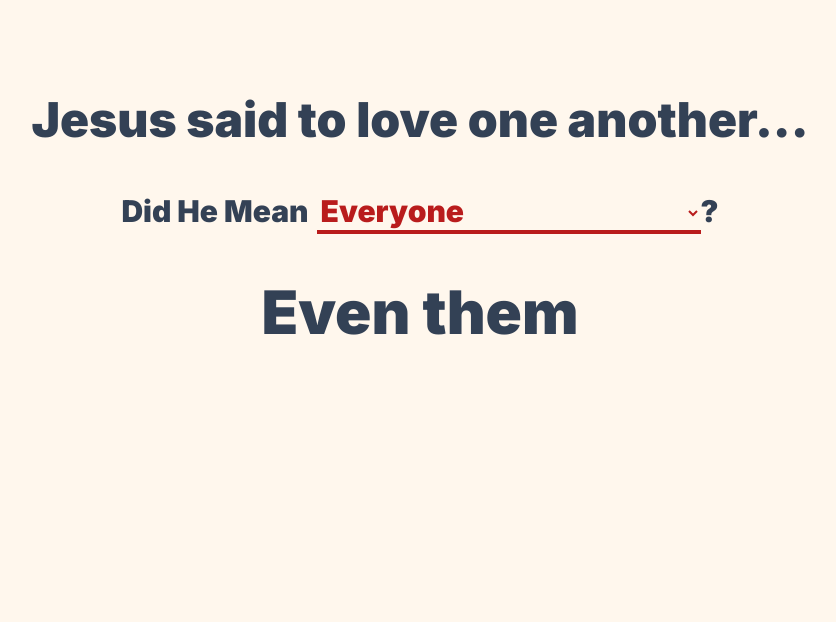
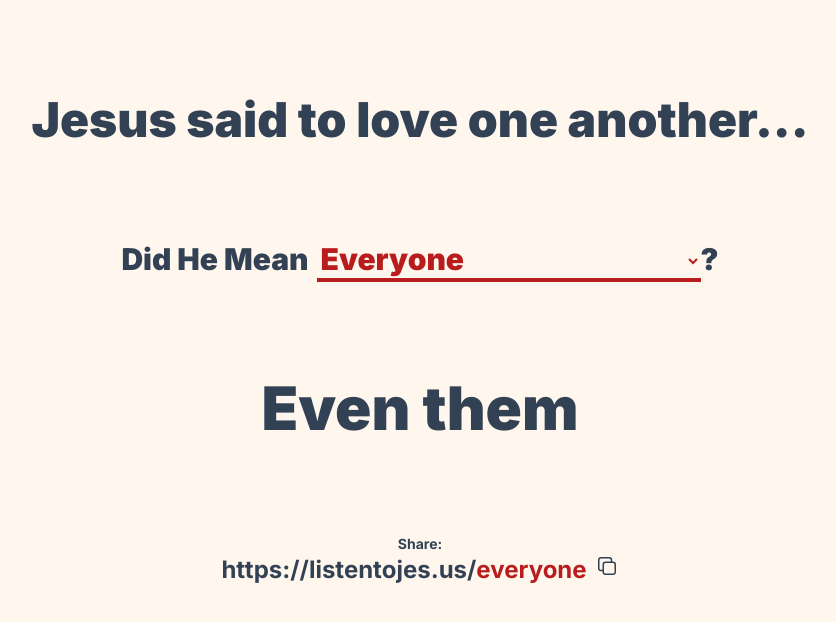
Before and after one commit to RobotsPlay/doesjesus.love, a Next.js app: page /1 in a window 1280 px wide. Shown: the top 622 px of the page, without its empty margins (220-1056 px from the left). Built offline with nearby package versions, Linux system fonts and the light colour scheme.

Commit message:
share url

```diff
--- a/components/Main.tsx
+++ b/components/Main.tsx
@@ -1,15 +1,21 @@
 'use client';
 
-import { getAffirmative, whitelist } from "@/data";
+import { getAffirmative, site_url, whitelist } from "@/data";
 import { useEffect, useState } from "react";
 
 export default function Main({ defaultAnswer }: { defaultAnswer?: string }) {
 	const [answer, setAnswer] = useState('');
 	const [affirmative, setAffirmative] = useState('Yes');
+  const [isCopyUrl, setIsCopyUrl] = useState(false);
 
   const onAnswerUpdate = (e: React.ChangeEvent<HTMLSelectElement>) => {
     setAnswer(e.target.value);
     window.history.pushState({}, '', `/${e.target.value}`);
+  };
+
+  const onCopyUrl = () => {
+    navigator.clipboard.writeText(`${site_url}${answer}`);
+    setIsCopyUrl(true);
   };
 
 	useEffect(() => {
@@ -21,12 +27,13 @@ export default function Main({ defaultAnswer }: { defaultAnswer?: string }) {
 	}, [defaultAnswer]);
 
 	useEffect(() => {
+    setIsCopyUrl(false);
 		setAffirmative(getAffirmative());
 	}, [answer]);
 
 	return (
 		<>
-			<form className="font-black text-3xl my-12">
+			<form className="font-black text-3xl my-24">
 				<label htmlFor="did-he-mean" className="font-black">Did He Mean</label>
 				<select id="did-he-mean"
 					value={answer}
@@ -42,9 +49,25 @@ export default function Main({ defaultAnswer }: { defaultAnswer?: string }) {
 			</form>
 
 			{answer && (
+        <>
 		      <div className="font-black text-6xl">{affirmative}</div>
+
+          <div className="mt-24">
+            <div className="text-sm font-bold">Share:</div>
+            <div className="text-xl md:text-2xl font-bold">
+              {site_url}<span className="text-red-700">{answer}</span>
+              <span className="relative">
+                <button type="button" className="ml-2" title="Copy Url" onClick={onCopyUrl}>
+                  <svg xmlns="http://www.w3.org/2000/svg" fill="none" viewBox="0 0 24 24" strokeWidth={1.5} stroke="currentColor" className="size-6">
+                    <path strokeLinecap="round" strokeLinejoin="round" d="M16.5 8.25V6a2.25 2.25 0 0 0-2.25-2.25H6A2.25 2.25 0 0 0 3.75 6v8.25A2.25 2.25 0 0 0 6 16.5h2.25m8.25-8.25H18a2.25 2.25 0 0 1 2.25 2.25V18A2.25 2.25 0 0 1 18 20.25h-7.5A2.25 2.25 0 0 1 8.25 18v-1.5m8.25-8.25h-6a2.25 2.25 0 0 0-2.25 2.25v6" />
+                  </svg>
+                </button>
+                {isCopyUrl && <span className="text-xs font-normal absolute top-1 ml-1 left-full">Copied!</span>}
+              </span>
+            </div>
+          </div>
+        </>
 	    )}
-
 		</>
 	);
 }
--- a/data/index.js
+++ b/data/index.js
@@ -49,6 +49,8 @@ export const whitelist = [
     {id: 'women', label: 'Women'},
 ]
 
+export const site_url = 'https://listentojes.us/';
+
 const affirmatives = [
     'Yes',
     'Absolutely',
@@ -65,3 +67,10 @@ const affirmatives = [
 export const getAffirmative = () => {
     return affirmatives[Math.floor(Math.random() * affirmatives.length)]
 }
+
+export const citations = [
+    {
+        text: '',
+        reference: ''
+    }
+];
```
Lines whose indentation alone changed are shown as unchanged.
